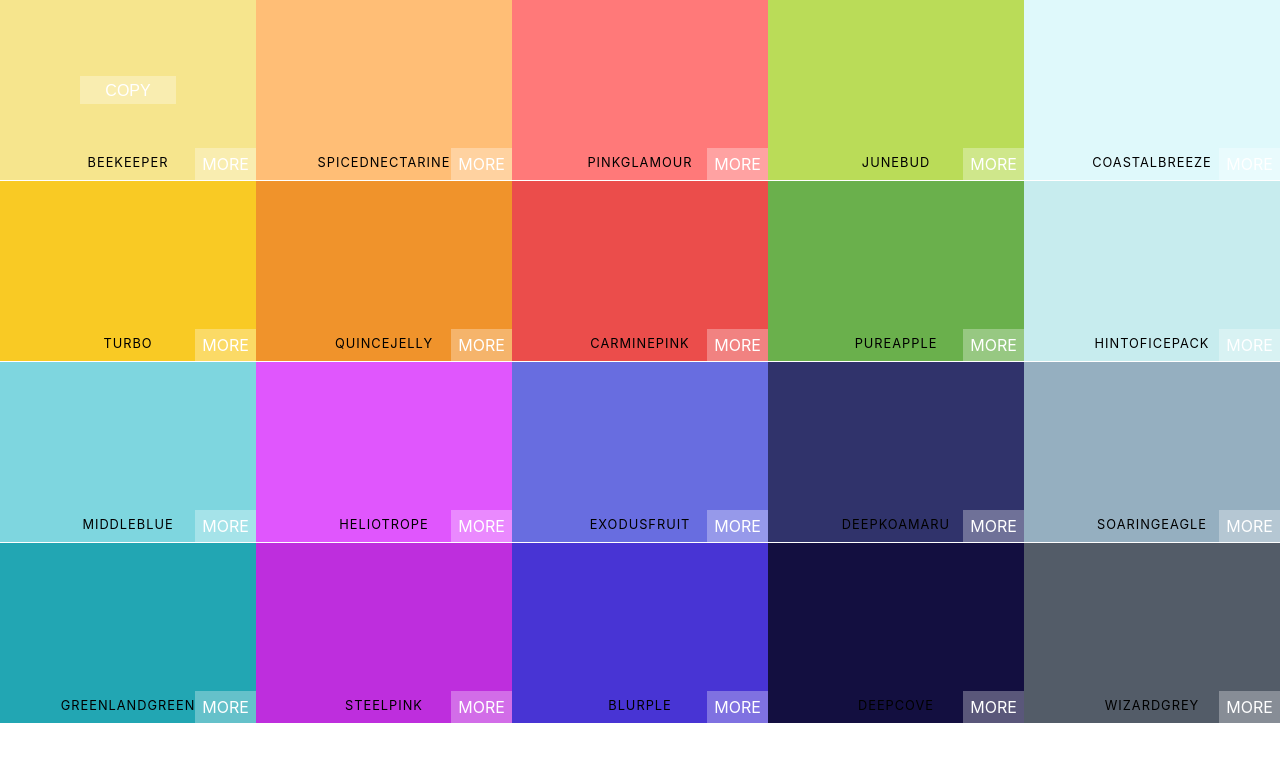
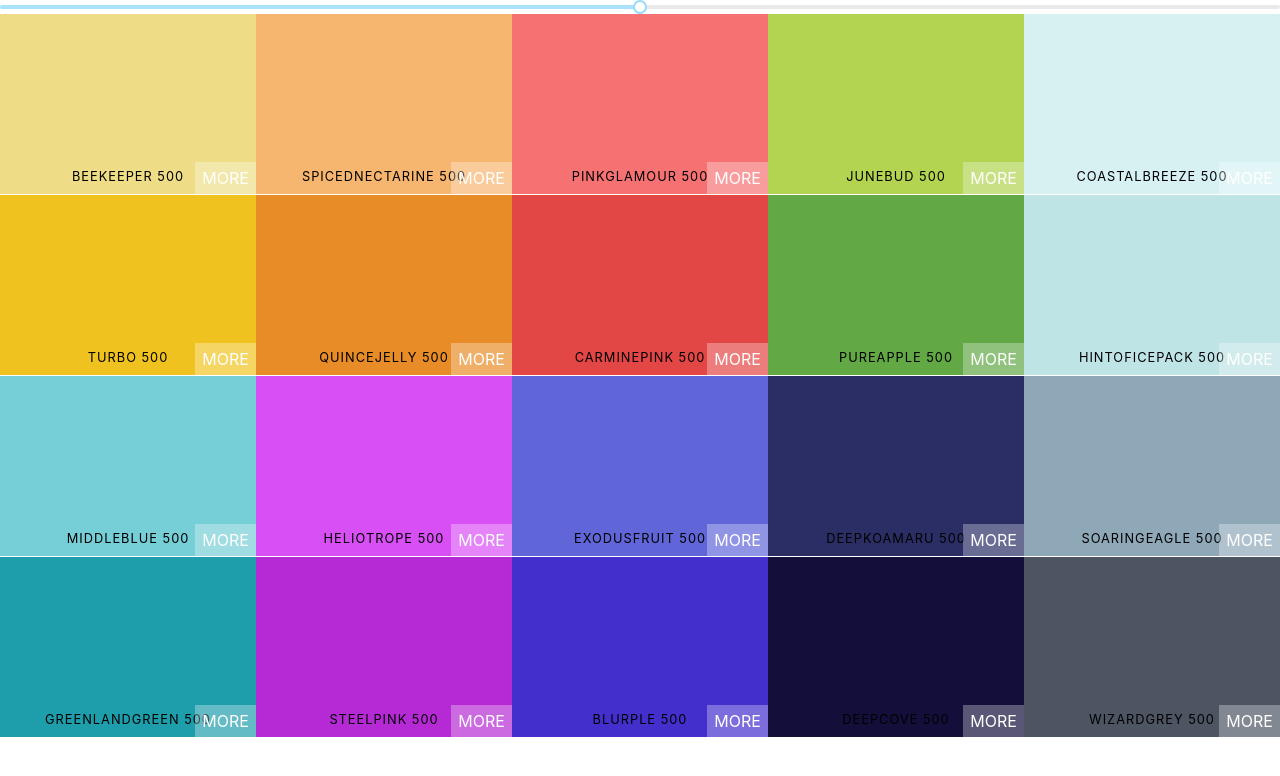
Before and after one commit to jvandy83/custom-color-app, a React (Create React App) app: page / in a window 1280 px wide. Shown: the top 776 px of the page. Built offline with nearby package versions, Linux system fonts and the light colour scheme.

Commit message:
Added slider-bar

```diff
--- a/package.json
+++ b/package.json
@@ -4,6 +4,7 @@
   "private": true,
   "dependencies": {
     "chroma-js": "^2.0.6",
+    "rc-slider": "^8.7.1",
     "react": "^16.10.2",
     "react-copy-to-clipboard": "^5.0.1",
     "react-dom": "^16.10.2",
--- a/src/App.js
+++ b/src/App.js
@@ -9,7 +9,7 @@
     console.log(generatePalette(seedColors[4]))
     return(
       <div className="App">
-        <Palette {...seedColors[4]} />
+        <Palette palette={generatePalette(seedColors[4])} />
       </div>
     )
   }
--- a/src/ColorBox.css
+++ b/src/ColorBox.css
@@ -60,6 +60,7 @@
 
 .copy-overlay {
   opacity: 0;
+  z-index: 0;
   width: 100%;
   height: 100%;
   transition: transform 0.6 ease-in-out;
--- a/src/Palette.js
+++ b/src/Palette.js
@@ -1,14 +1,31 @@
 import React, { Component } from 'react'
 import ColorBox from './ColorBox'
 import './Palette.css'
+import Slider from 'rc-slider'
+import 'rc-slider/assets/index.css'
+
+
 
 class Palette extends Component {
+  constructor(props) {
+    super(props)
+    this.state = {
+      level: 500,
+    }
+    this.changeLevel = this.changeLevel.bind(this)
+  }
+  changeLevel(level) {
+    this.setState({ level })
+  }
   render() {
-    const colorBoxes = this.props.colors.map(color => (
-      <ColorBox background={color.color} name={color.name} />
+    const { colors } = this.props.palette
+    const { level } = this.state
+    const colorBoxes = colors[level].map(color => (
+      <ColorBox background={color.hex} name={color.name} />
     ))
     return(
       <div className="Palette">
+        <Slider defaultValue={level} step={100} min={100} max={900} onAfterChange={this.changeLevel} />
         {/* navbar goes here */}
         <div className="Palette-colors">
           {/* footer eventually */}
--- a/src/colorHelper.js
+++ b/src/colorHelper.js
@@ -44,10 +44,11 @@
       newPalette.colors[levels[i]].push({
         name: `${color.name} ${levels[i]}`,
         id: color.name.toLowerCase().replace(/ /g, "-"),
+        hex: scale[i],
         rgb: chroma(scale[i]).css(),
         rgba: chroma(scale[i])
           .css()
-          .replace("rgba", "rgba")
+          .replace("rgb", "rgba")
           .replace(")", ",1.0)")
       })
     }
```
Also changed, not shown: 1 other file (tests, documents, lock files or other folders).
